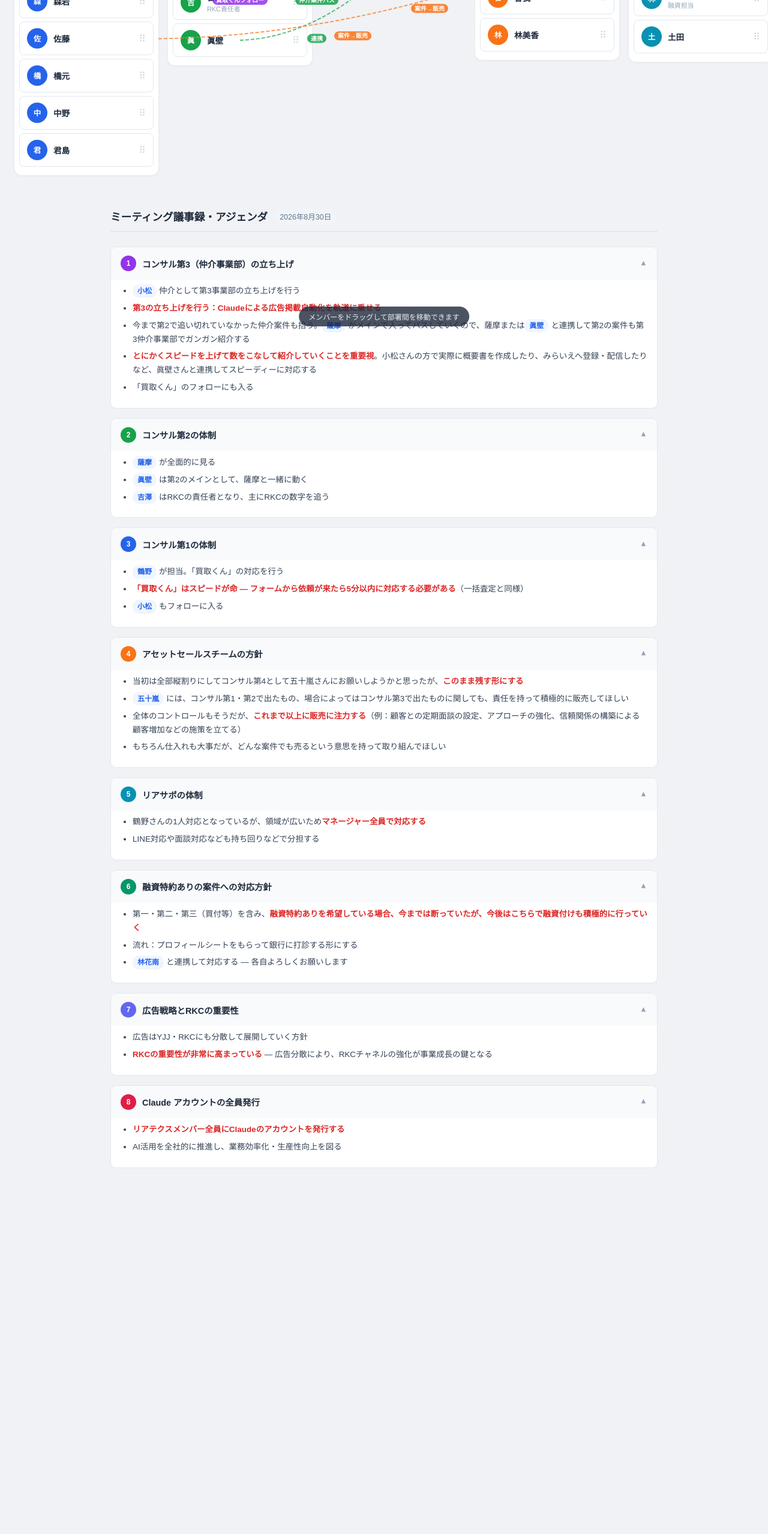
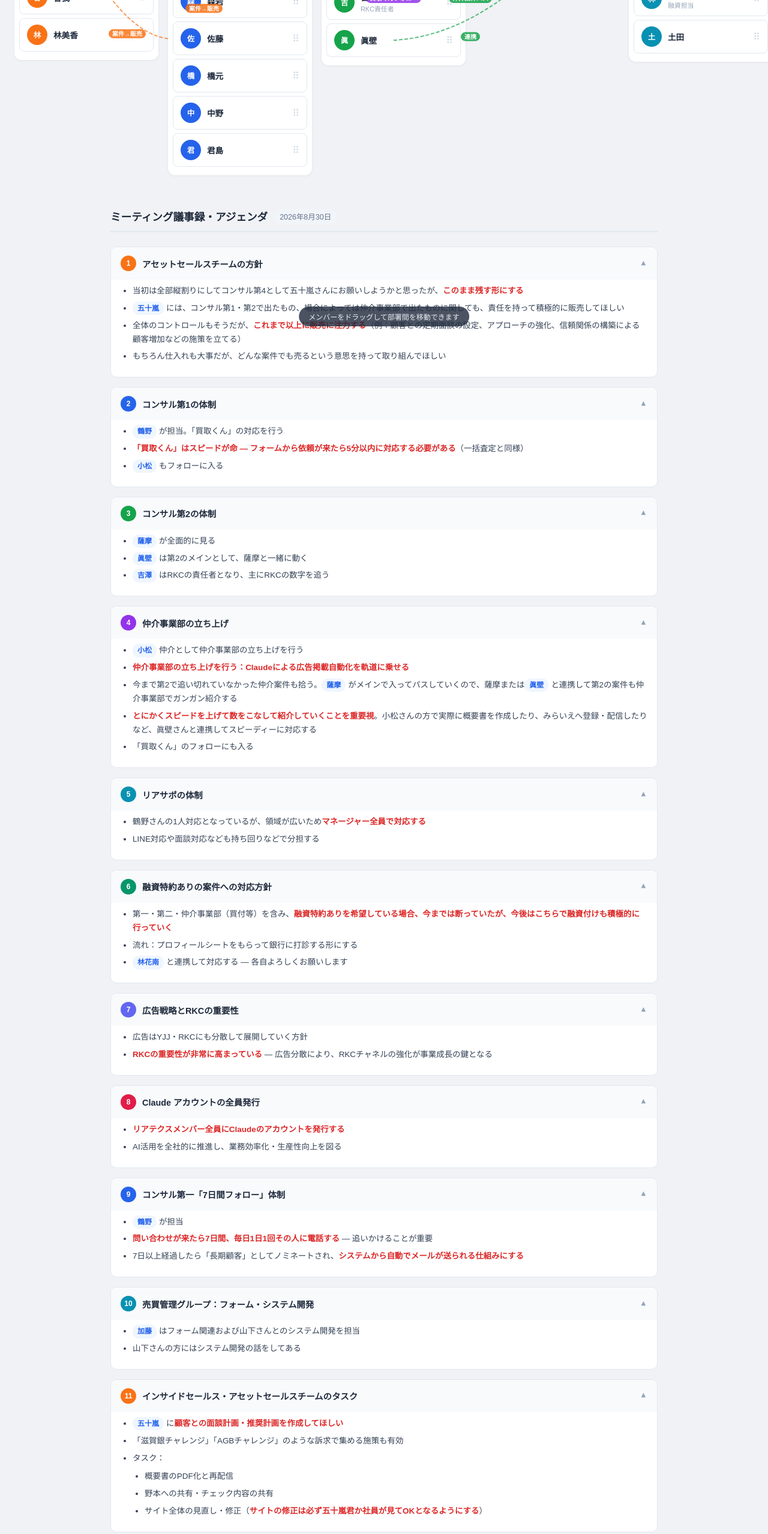
Before and after one commit to satsuma-wq/seat-planner, a website: page index.html in a window 1280 px wide. Shown: the part 240-2797 px from the top of the page at 60% size. Before the commit the page ends 2267 px from the top, so only its background shows below. Drawn offline with Linux system fonts and the light colour scheme.

Commit message:
アジェンダ順番変更（①アセット②第1③第2④仲介事業部）・新議題9-13追加・コンサル第三→仲介事業部に名称変更

```diff
--- a/index.html
+++ b/index.html
@@ -320,24 +320,38 @@
   <ul class="agenda-list">
     <li class="agenda-item open">
       <div class="agenda-item-header" onclick="this.parentElement.classList.toggle('open')">
-        <div class="agenda-num" style="background:#9333ea">1</div>
-        <div class="agenda-title">コンサル第3（仲介事業部）の立ち上げ</div>
+        <div class="agenda-num" style="background:#f97316">1</div>
+        <div class="agenda-title">アセットセールスチームの方針</div>
         <div class="agenda-toggle">▼</div>
       </div>
       <div class="agenda-body">
         <ul>
-          <li><span class="person-tag">小松</span>仲介として第3事業部の立ち上げを行う</li>
-          <li><span class="key-point">第3の立ち上げを行う：Claudeによる広告掲載自動化を軌道に乗せる</span></li>
-          <li>今まで第2で追い切れていなかった仲介案件も拾う。<span class="person-tag">薩摩</span>がメインで入ってパスしていくので、薩摩または<span class="person-tag">眞壁</span>と連携して第2の案件も第3仲介事業部でガンガン紹介する</li>
-          <li><span class="key-point">とにかくスピードを上げて数をこなして紹介していくことを重要視</span>。小松さんの方で実際に概要書を作成したり、みらいえへ登録・配信したりなど、眞壁さんと連携してスピーディーに対応する</li>
-          <li>「買取くん」のフォローにも入る</li>
+          <li>当初は全部縦割りにしてコンサル第4として五十嵐さんにお願いしようかと思ったが、<span class="key-point">このまま残す形にする</span></li>
+          <li><span class="person-tag">五十嵐</span>には、コンサル第1・第2で出たもの、場合によっては仲介事業部で出たものに関しても、責任を持って積極的に販売してほしい</li>
+          <li>全体のコントロールもそうだが、<span class="key-point">これまで以上に販売に注力する</span>（例：顧客との定期面談の設定、アプローチの強化、信頼関係の構築による顧客増加などの施策を立てる）</li>
+          <li>もちろん仕入れも大事だが、どんな案件でも売るという意思を持って取り組んでほしい</li>
         </ul>
       </div>
     </li>
 
     <li class="agenda-item open">
       <div class="agenda-item-header" onclick="this.parentElement.classList.toggle('open')">
-        <div class="agenda-num" style="background:#16a34a">2</div>
+        <div class="agenda-num" style="background:#2563eb">2</div>
+        <div class="agenda-title">コンサル第1の体制</div>
+        <div class="agenda-toggle">▼</div>
+      </div>
+      <div class="agenda-body">
+        <ul>
+          <li><span class="person-tag">鶴野</span>が担当。「買取くん」の対応を行う</li>
+          <li><span class="key-point">「買取くん」はスピードが命 — フォームから依頼が来たら5分以内に対応する必要がある</span>（一括査定と同様）</li>
+          <li><span class="person-tag">小松</span>もフォローに入る</li>
+        </ul>
+      </div>
+    </li>
+
+    <li class="agenda-item open">
+      <div class="agenda-item-header" onclick="this.parentElement.classList.toggle('open')">
+        <div class="agenda-num" style="background:#16a34a">3</div>
         <div class="agenda-title">コンサル第2の体制</div>
         <div class="agenda-toggle">▼</div>
       </div>
@@ -352,31 +366,17 @@
 
     <li class="agenda-item open">
       <div class="agenda-item-header" onclick="this.parentElement.classList.toggle('open')">
-        <div class="agenda-num" style="background:#2563eb">3</div>
-        <div class="agenda-title">コンサル第1の体制</div>
+        <div class="agenda-num" style="background:#9333ea">4</div>
+        <div class="agenda-title">仲介事業部の立ち上げ</div>
         <div class="agenda-toggle">▼</div>
       </div>
       <div class="agenda-body">
         <ul>
-          <li><span class="person-tag">鶴野</span>が担当。「買取くん」の対応を行う</li>
-          <li><span class="key-point">「買取くん」はスピードが命 — フォームから依頼が来たら5分以内に対応する必要がある</span>（一括査定と同様）</li>
-          <li><span class="person-tag">小松</span>もフォローに入る</li>
-        </ul>
-      </div>
-    </li>
-
-    <li class="agenda-item open">
-      <div class="agenda-item-header" onclick="this.parentElement.classList.toggle('open')">
-        <div class="agenda-num" style="background:#f97316">4</div>
-        <div class="agenda-title">アセットセールスチームの方針</div>
-        <div class="agenda-toggle">▼</div>
-      </div>
-      <div class="agenda-body">
-        <ul>
-          <li>当初は全部縦割りにしてコンサル第4として五十嵐さんにお願いしようかと思ったが、<span class="key-point">このまま残す形にする</span></li>
-          <li><span class="person-tag">五十嵐</span>には、コンサル第1・第2で出たもの、場合によってはコンサル第3で出たものに関しても、責任を持って積極的に販売してほしい</li>
-          <li>全体のコントロールもそうだが、<span class="key-point">これまで以上に販売に注力する</span>（例：顧客との定期面談の設定、アプローチの強化、信頼関係の構築による顧客増加などの施策を立てる）</li>
-          <li>もちろん仕入れも大事だが、どんな案件でも売るという意思を持って取り組んでほしい</li>
+          <li><span class="person-tag">小松</span>仲介として仲介事業部の立ち上げを行う</li>
+          <li><span class="key-point">仲介事業部の立ち上げを行う：Claudeによる広告掲載自動化を軌道に乗せる</span></li>
+          <li>今まで第2で追い切れていなかった仲介案件も拾う。<span class="person-tag">薩摩</span>がメインで入ってパスしていくので、薩摩または<span class="person-tag">眞壁</span>と連携して第2の案件も仲介事業部でガンガン紹介する</li>
+          <li><span class="key-point">とにかくスピードを上げて数をこなして紹介していくことを重要視</span>。小松さんの方で実際に概要書を作成したり、みらいえへ登録・配信したりなど、眞壁さんと連携してスピーディーに対応する</li>
+          <li>「買取くん」のフォローにも入る</li>
         </ul>
       </div>
     </li>
@@ -403,7 +403,7 @@
       </div>
       <div class="agenda-body">
         <ul>
-          <li>第一・第二・第三（買付等）を含み、<span class="key-point">融資特約ありを希望している場合、今までは断っていたが、今後はこちらで融資付けも積極的に行っていく</span></li>
+          <li>第一・第二・仲介事業部（買付等）を含み、<span class="key-point">融資特約ありを希望している場合、今までは断っていたが、今後はこちらで融資付けも積極的に行っていく</span></li>
           <li>流れ：プロフィールシートをもらって銀行に打診する形にする</li>
           <li><span class="person-tag">林花南</span>と連携して対応する — 各自よろしくお願いします</li>
         </ul>
@@ -437,15 +437,96 @@
         </ul>
       </div>
     </li>
+
+    <li class="agenda-item open">
+      <div class="agenda-item-header" onclick="this.parentElement.classList.toggle('open')">
+        <div class="agenda-num" style="background:#2563eb">9</div>
+        <div class="agenda-title">コンサル第一「7日間フォロー」体制</div>
+        <div class="agenda-toggle">▼</div>
+      </div>
+      <div class="agenda-body">
+        <ul>
+          <li><span class="person-tag">鶴野</span>が担当</li>
+          <li><span class="key-point">問い合わせが来たら7日間、毎日1日1回その人に電話する</span> — 追いかけることが重要</li>
+          <li>7日以上経過したら「長期顧客」としてノミネートされ、<span class="key-point">システムから自動でメールが送られる仕組みにする</span></li>
+        </ul>
+      </div>
+    </li>
+
+    <li class="agenda-item open">
+      <div class="agenda-item-header" onclick="this.parentElement.classList.toggle('open')">
+        <div class="agenda-num" style="background:#0891b2">10</div>
+        <div class="agenda-title">売買管理グループ：フォーム・システム開発</div>
+        <div class="agenda-toggle">▼</div>
+      </div>
+      <div class="agenda-body">
+        <ul>
+          <li><span class="person-tag">加藤</span>はフォーム関連および山下さんとのシステム開発を担当</li>
+          <li>山下さんの方にはシステム開発の話をしてある</li>
+        </ul>
+      </div>
+    </li>
+
+    <li class="agenda-item open">
+      <div class="agenda-item-header" onclick="this.parentElement.classList.toggle('open')">
+        <div class="agenda-num" style="background:#f97316">11</div>
+        <div class="agenda-title">インサイドセールス・アセットセールスチームのタスク</div>
+        <div class="agenda-toggle">▼</div>
+      </div>
+      <div class="agenda-body">
+        <ul>
+          <li><span class="person-tag">五十嵐</span>に<span class="key-point">顧客との面談計画・推奨計画を作成してほしい</span></li>
+          <li>「滋賀銀チャレンジ」「AGBチャレンジ」のような訴求で集める施策も有効</li>
+          <li>タスク：
+            <ul>
+              <li>概要書のPDF化と再配信</li>
+              <li>野本への共有・チェック内容の共有</li>
+              <li>サイト全体の見直し・修正（<span class="key-point">サイトの修正は必ず五十嵐君か社員が見てOKとなるようにする</span>）</li>
+            </ul>
+          </li>
+        </ul>
+      </div>
+    </li>
+
+    <li class="agenda-item open">
+      <div class="agenda-item-header" onclick="this.parentElement.classList.toggle('open')">
+        <div class="agenda-num" style="background:#9333ea">12</div>
+        <div class="agenda-title">仲介案件の積極紹介と第二査定の運用</div>
+        <div class="agenda-toggle">▼</div>
+      </div>
+      <div class="agenda-body">
+        <ul>
+          <li>第二査定にかかる時間は大したことがない — 査定に入ったときは第一陣の残りを<span class="person-tag">薩摩</span>が見て、<span class="person-tag">鶴野</span>の方をフォローする</li>
+          <li><span class="key-point">仲介案件で今まで捨てていたもの・紹介しきれなかったものを、第二の買取案件として積極的に紹介していく</span></li>
+          <li>数字が合わなかったものも含め、すべて紹介する方針</li>
+          <li>体感として<span class="key-point">1日に2〜3件は紹介できる案件がある</span> — ある程度取りまとめた後に<span class="person-tag">小松</span>に送る</li>
+          <li>仲介・第2回からの仲介もインパクトがあるので、積極的にやっていく</li>
+        </ul>
+      </div>
+    </li>
+
+    <li class="agenda-item open">
+      <div class="agenda-item-header" onclick="this.parentElement.classList.toggle('open')">
+        <div class="agenda-num" style="background:#059669">13</div>
+        <div class="agenda-title">仲介紹介後の契約推進とAIアシスト</div>
+        <div class="agenda-toggle">▼</div>
+      </div>
+      <div class="agenda-body">
+        <ul>
+          <li><span class="person-tag">小松</span>は<span class="person-tag">眞壁</span>と連携して、<span class="key-point">仲介紹介後、契約まで持っていく</span></li>
+          <li>仲介のオペレーションは<span class="person-tag">薩摩</span>がフォローし、AIアシストくんに指示していく</li>
+        </ul>
+      </div>
+    </li>
   </ul>
 </div>
 
 <script>
 const DEPARTMENTS = [
+  { id: 'asset',   name: 'アセットセールス', color: '#f97316', sub: '' },
   { id: 'consul1', name: 'コンサル第一',     color: '#2563eb', sub: '買取くん（即金不動産）+ IS' },
   { id: 'consul2', name: 'コンサル第二',     color: '#16a34a', sub: 'ポータル' },
-  { id: 'consul3', name: 'コンサル第三',     color: '#9333ea', sub: '仲介' },
-  { id: 'asset',   name: 'アセットセールス', color: '#f97316', sub: '' },
+  { id: 'consul3', name: '仲介事業部',       color: '#9333ea', sub: '' },
   { id: 'baibai',  name: '売買管理グループ',   color: '#0891b2', sub: '' },
 ];
 
@@ -475,7 +556,7 @@ const INITIAL_MEMBERS = [
 
 // localStorageから復元、なければ初期値（バージョンが変わったらリセット）
 const STORAGE_KEY = 'seat-planner-state';
-const DATA_VERSION = 5;
+const DATA_VERSION = 6;
 let members = loadState() || JSON.parse(JSON.stringify(INITIAL_MEMBERS));
 let dragMemberId = null;
 
```
Also changed, not shown: .omc/state/idle-notif-cooldown.json, .omc/state/sessions/07c4d9e2-a4d1-4ad1-a828-0c1a087c2396/last-tool-error-state.json (added), .omc/state/sessions/07c4d9e2-a4d1-4ad1-a828-0c1a087c2396/pre-tool-advisory-throttle.json (added), .omc/state/sessions/07c4d9e2-a4d1-4ad1-a828-0c1a087c2396/subagent-tracking-state.json (added), 1 other file.
